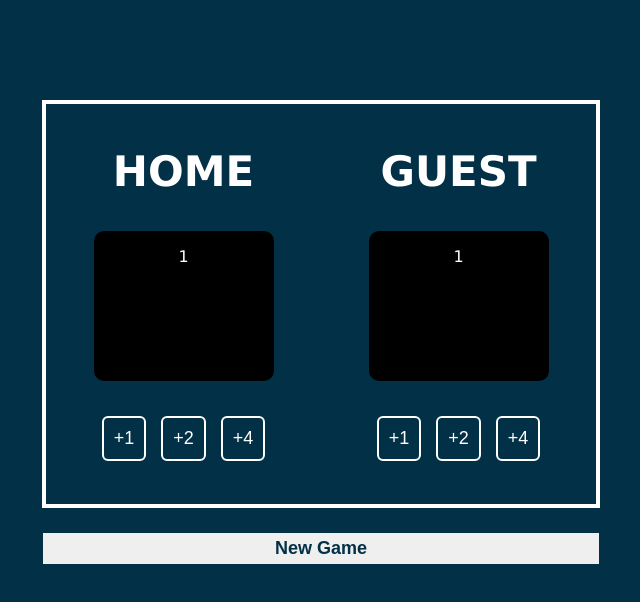
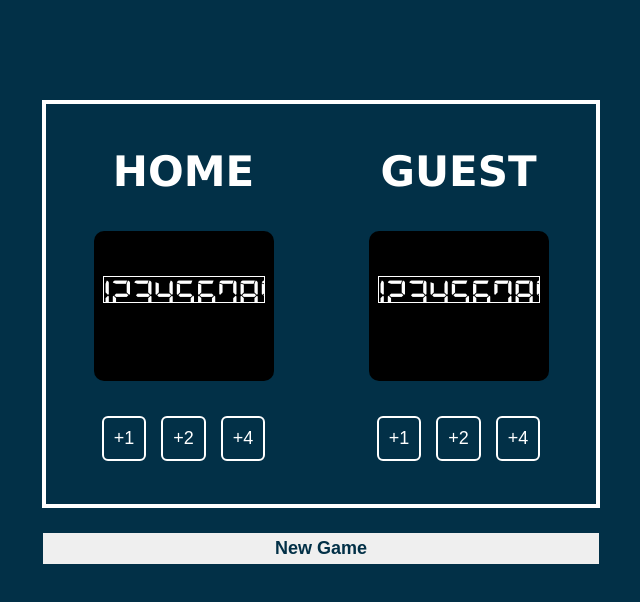
Before and after one commit to vaishalish20/Solo-Project-Basketball-Scoreboard, a plain HTML site: page index.html in a window 1280 px wide. Shown: the whole page, without its empty margins (319-959 px from the left). Drawn offline with Linux system fonts and the light colour scheme.

Commit message:
adding fonts to the scoreboarc

```diff
--- a/index.css
+++ b/index.css
@@ -5,11 +5,11 @@
     font-family: 'mydigitalfont';
     src: url('fonts/digital-7.ttf');
 }
-    body {
+
+body {
     background-color: #023047;
     color: white;
     font-family: Verdana, Tahoma, sans-serif;
-    /* font-family: 'mydigitalfont'; */
     text-align: center;
 }
 
@@ -24,7 +24,8 @@
     align-items: center;
 
 }
-.conts{
+
+.conts {
     /* border: 1px solid white; */
     width: 200px;
     height: 350px;
@@ -37,7 +38,7 @@
 .head {
     font-size: 42px;
     /* border: 1px solid white; */
-    margin:0;
+    margin: 0;
     width: 180px;
     text-align: center;
 }
@@ -51,10 +52,20 @@
     /* margin: 0px auto 20px auto; */
 }
 
+.score {
+    border: 1px solid white;
+    font-size: 45px;
+    font-family: 'mydigitalfont';
+    width:160px;
+    justify-self: center;
+    overflow:hidden ;
+    /* display:none; */
+}
+
 .btn-group {
     display: flex;
     justify-content: space-evenly;
-    gap:15px;
+    gap: 15px;
 }
 
 .btn {
@@ -65,20 +76,23 @@
     padding: 10px;
     font-size: 18px;
 }
-.btn:hover{
+
+.btn:hover {
     background-color: #022536;
 }
-.reset-btn{
+
+.reset-btn {
     width: 556px;
-    margin:0;
-    padding:5px 0;
-    color:#023047;
+    margin: 0;
+    padding: 5px 0;
+    color: #023047;
     font-size: 18px;
     font-weight: bold;
-    border:none;
+    border: none;
 
 }
-.reset-btn:hover{
+
+.reset-btn:hover {
     background-color: #57a7cf;
 
 }
--- a/index.html
+++ b/index.html
@@ -13,7 +13,7 @@
         <div id="left-cont" class="conts">
             <h3 class="head">HOME</h3>
             <div class="scorecard">
-                <p class="left-score score">1</p>
+                <p class="left-score score">123456789</p>
             </div>
             <div class="btn-group">
                 <button class="btn">+1</button>
@@ -24,7 +24,7 @@
         <div id="right-cont" class="conts">
             <h3 class="head">GUEST</h3>
             <div class="scorecard">
-                <p class="right-score score">1</p>
+                <p class="right-score score">123456789</p>
             </div>
             <div class="btn-group">
                 <button class="btn">+1</button>
```
